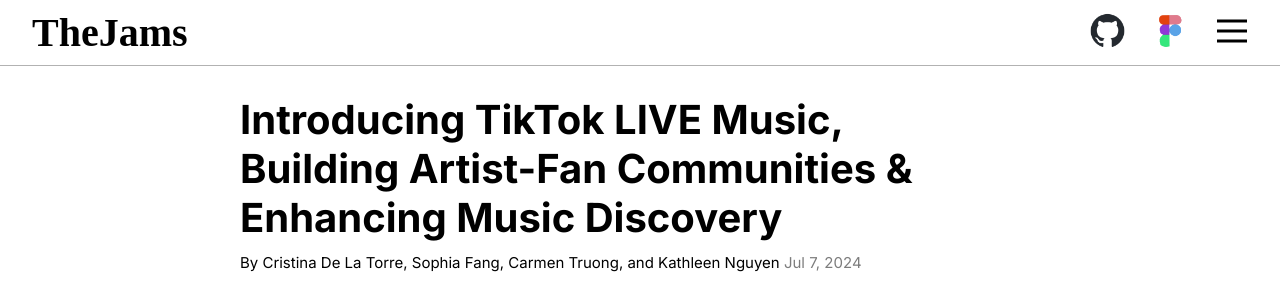
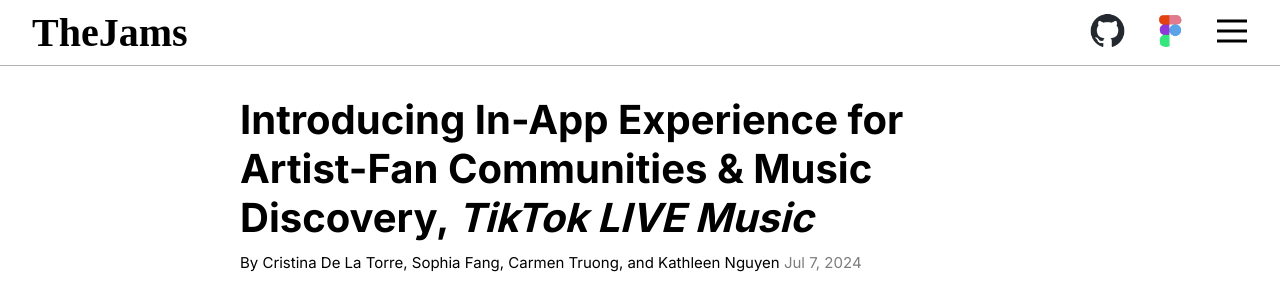
Before and after one commit to sophifang/tiktok-listening-party, a SvelteKit app: page / in a window 1280 px wide. Shown: the top 292 px of the page. Built offline with nearby package versions, Linux system fonts and the light colour scheme.

Commit message:
fixed title and scroll

```diff
--- a/src/components/App.svelte
+++ b/src/components/App.svelte
@@ -44,9 +44,8 @@
   <!-- Article -->
   <div class="page">
     <h1>
-      Introducing TikTok LIVE Music,
-      <br/>Building Artist-Fan Communities &
-      Enhancing Music Discovery
+      Introducing In-App Experience for Artist-Fan Communities &
+       Music Discovery, <i>TikTok LIVE Music</i>
     </h1>
 
     <div class="authors">
@@ -56,7 +55,7 @@
       </div>
     </div>
 
-    <img class="promo" src="tiktok-live-music.png" alt="Promo"/>
+    <img class="promo" src="tiktok-live-music.png" alt="TikTok LIVE Music"/>
 
     <p class="article" style="margin-top: 40px">
       When we look at TikTok’s current state of music discovery, there is a general concern artists who go viral
--- a/src/components/TableOfContent.svelte
+++ b/src/components/TableOfContent.svelte
@@ -93,7 +93,7 @@
         background-color: white;
         position: fixed;
         top: 0;
-        bottom: -1000px;
+        bottom: 0;
         right: -100%;
         z-index: 3;
         transition: right 0.3s ease-in-out;
```
Also changed, not shown: 1 other file (tests, documents, lock files or other folders).
